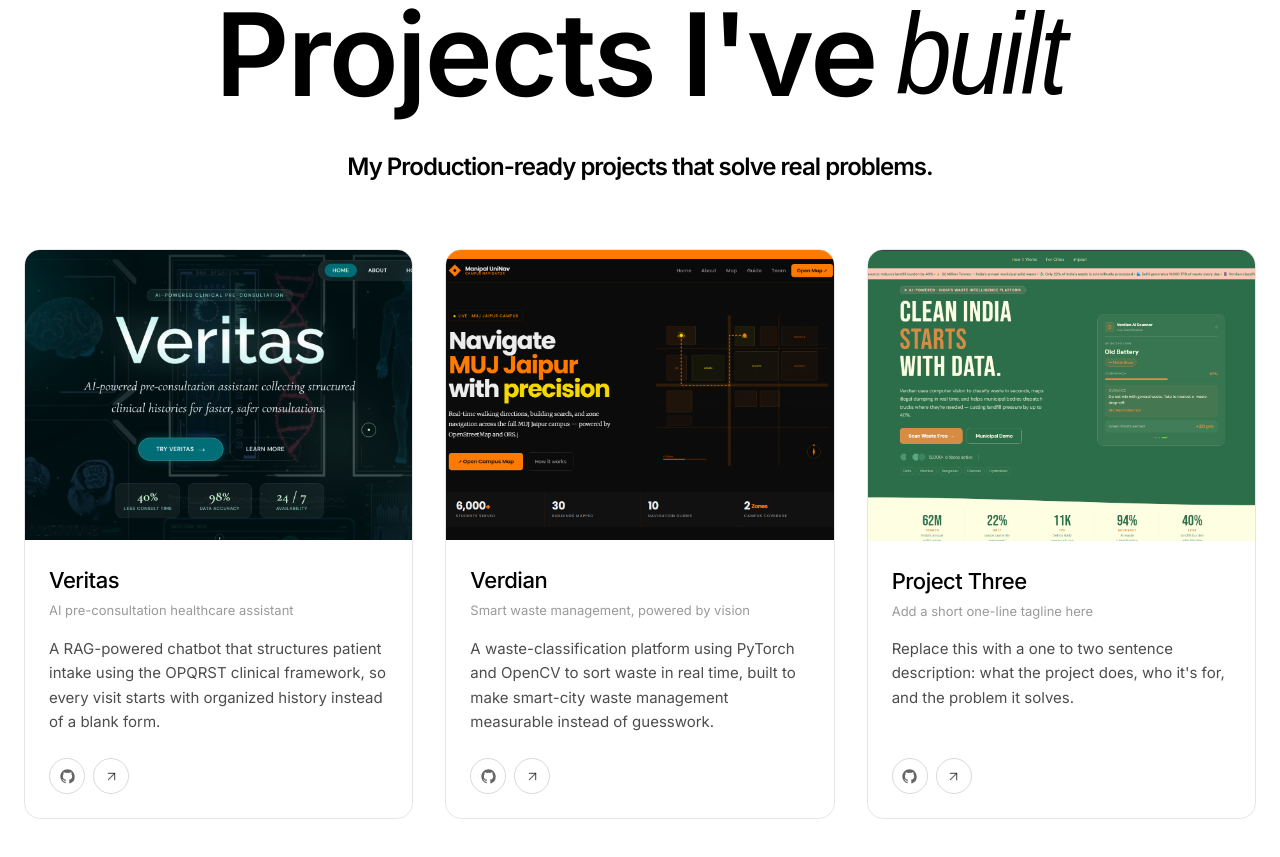
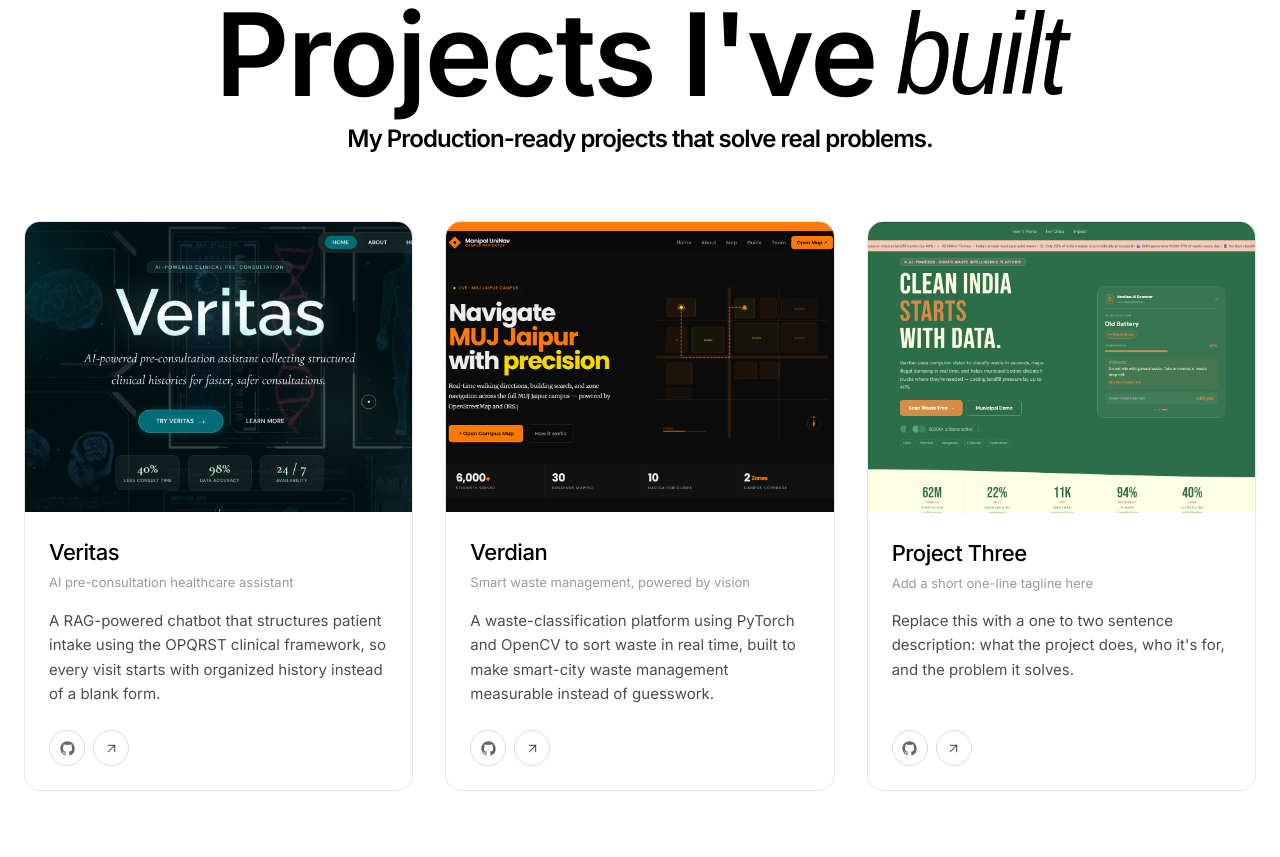
Before and after one commit to Bhargavi-Chaudhary-803/bhargavi-chaudhary-pf, a Next.js app: page / in a window 1280 px wide. Shown: the part 3380-4237 px from the top of the page. Built offline with nearby package versions, Linux system fonts and the light colour scheme; a web font is replaced by a local one.

Commit message:
Jul 4, 2026, 11:47 PM

```diff
--- a/src/components/Projects.jsx
+++ b/src/components/Projects.jsx
@@ -164,7 +164,7 @@ export default function Projects() {
             built
           </span>
         </div>
-        <div className="flex justify-center mt-2 mb-16">
+        <div className="flex justify-center gap-5 mt-[-20px] mb-16">
           <span className="font-inter text-[24px] font-semibold tracking-[-1px]">
             My Production-ready projects that solve real problems.
           </span>
```
